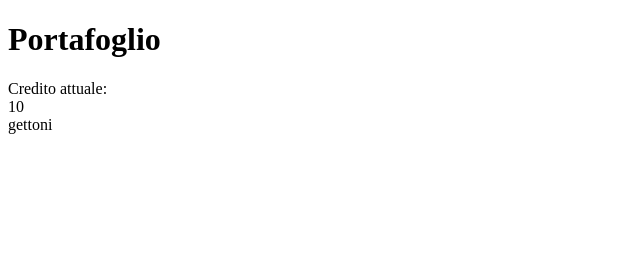
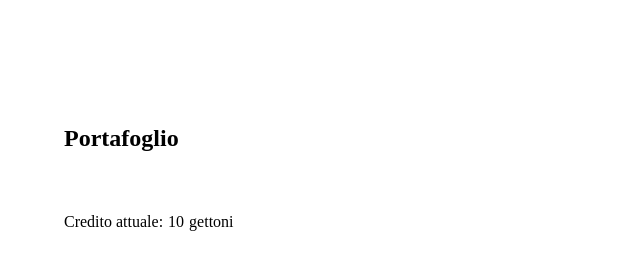
Before and after one commit to Nembo93/cleanService, a plain HTML site: page pages/wallet.html in a window 1280 px wide. Shown: the whole page, without its empty margins (0-640 px from the left). Drawn offline with Linux system fonts and the light colour scheme.

Commit message:
Definisce grandezza delle pagine dinamiche nell'inner html dell'elemento

```diff
--- a/pages/wallet.html
+++ b/pages/wallet.html
@@ -3,21 +3,18 @@
 <head>
     <meta charset="UTF-8">
     <meta name="viewport" content="width=device-width, initial-scale=1.0">
+    <link rel="stylesheet" href="../style.css">
     <title>Document</title>
 </head>
-<body onload="onLoadWallet()">
+<body onload="onLoadWallet()" class="wallet_body">
 
-    <h1>Portafoglio</h1>
+    <h2 class="wallet_title">Portafoglio</h2>
 
-    <div>
-
-        <!-- Credito attuale -->
-        <div class="d_flex">
-            <div>Credito attuale:</div>
-            <div id="current_coins_id"></div>
-            <div>gettoni</div>
-        </div>
-
+    <!-- Credito attuale -->
+    <div class="d_flex current_credit_container">
+        <div class="mg_right">Credito attuale:</div>
+        <div id="current_coins_id" class="mg_right"></div>
+        <div class="mg_right">gettoni</div>
     </div>
 
     <script src="../script.js"></script>
--- a/script.js
+++ b/script.js
@@ -14,7 +14,7 @@ function onLoadWallet()
 // Carico la prima pagina da visualizzare nel body
 function onLoadIndex()
 {
-    document.getElementById("pages_body").innerHTML = '<object type="text/html" data="' +homePage+ '" width="60%" height="98%" </object>';
+    document.getElementById("pages_body").innerHTML = '<object type="text/html" data="' +homePage+ '" width="100%" height="100%" </object>';
 }
 
 
--- a/style.css
+++ b/style.css
@@ -77,6 +77,22 @@
 }
 
 
+
+/* WAllet body */
+.wallet_title{
+    margin-top: 5%;
+    margin-bottom: 5%;
+}
+.wallet_body{
+    width: 100%;
+    padding-top: 5%;
+    padding-left: 5%;
+}
+
+
+
+
+
 /* Navbar */
 
 
@@ -127,3 +143,6 @@
 .bg_col_blu{
     background-color: blue;
 }
+.mg_right{
+    margin-right: 5px;
+}
```
